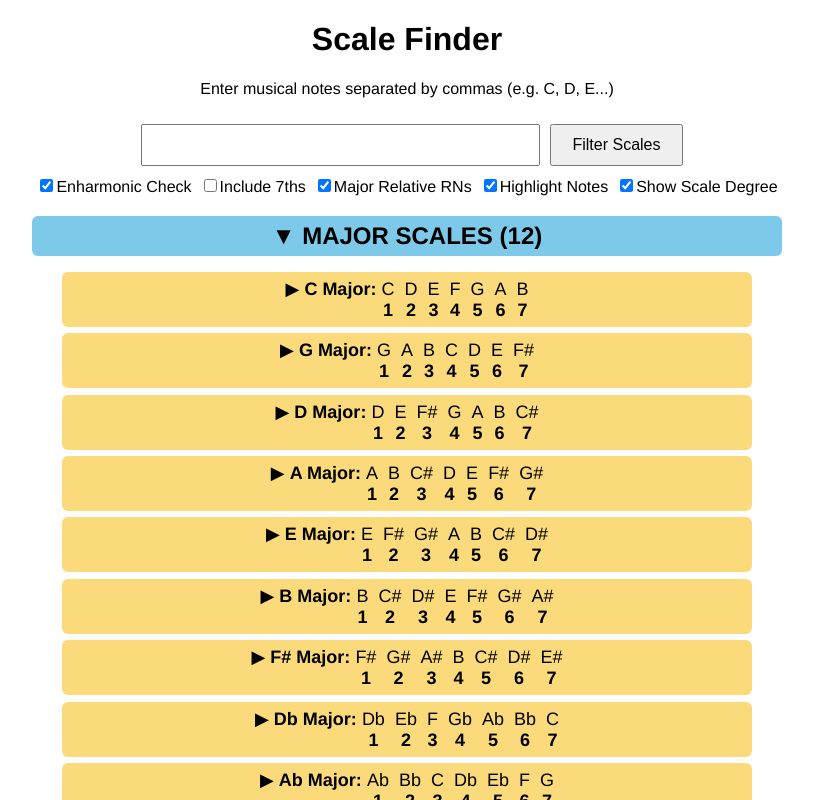
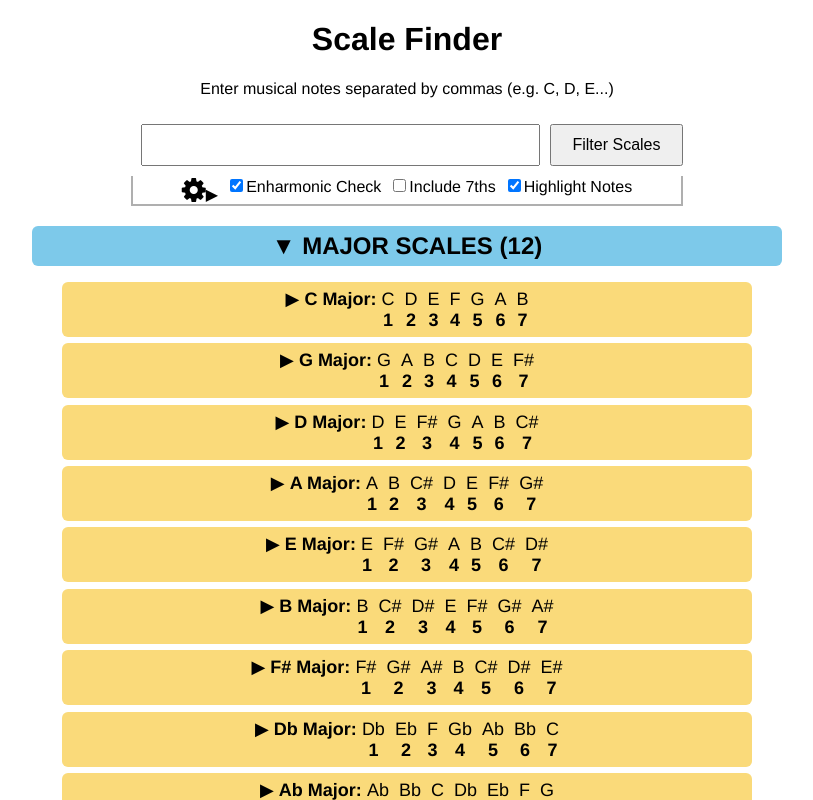
Before and after one commit to AtliGudm/Music-Theory-Helper, a React (Create React App) app: page / in a window 1280 px wide. Both pictures are taken after a click on the button "Filter Scales". Shown: the top 800 px of the page, without its empty margins (233-1046 px from the left). Built offline with nearby package versions, Linux system fonts and the light colour scheme.

Commit message:
Settings Dropdown PROTOTYPE
Added a working version of a settings dropdown, it looks pretty bad, but functional

```diff
--- a/public/index.html
+++ b/public/index.html
@@ -24,6 +24,7 @@
       work correctly both with client-side routing and a non-root public URL.
       Learn how to configure a non-root public URL by running `npm run build`.
     -->
+    <link rel="stylesheet" href="https://cdnjs.cloudflare.com/ajax/libs/font-awesome/4.7.0/css/font-awesome.min.css">
     <title>React App</title>
   </head>
   <body>
--- /dev/null
+++ b/src/pages/HelperComponents.tsx
@@ -0,0 +1,60 @@
+import { modes } from "../data/ModesData";
+
+const getModeAccidental = (index: number, scaleType: string, selectedMode: number) => {
+    const modeAccidental = modes[scaleType][selectedMode].accidentals[index];
+    if(modeAccidental == 0) return "";
+    return modeAccidental;
+}
+
+export const getScaleNotesDisplay = (scaleNotes: string[] | null,
+                              highlightQueryNotes: any,
+                              queryNotes: any,
+                              showNoteScaleDegree: any,
+                              scaleType: string,
+                              selectedMode: number) => {
+    if(scaleNotes == null) return "";
+    if(highlightQueryNotes && queryNotes.length > 0) {
+        let ouputString: any[] = [];
+        scaleNotes.forEach(item => {
+            if(queryNotes.includes(item)) {
+                ouputString.push({style: "highlightedNote", note: item})
+            } else {
+                ouputString.push({style: "standardNote", note: item})
+            }
+        });
+
+        if(showNoteScaleDegree) {
+            return (
+                <div className="scale-note-display">
+                    {ouputString.map((item, index) => (
+                        <div className="chord-notes">
+                            <div className={item.style}>{item.note}{/* {index < scaleNotes.length - 1 ? ",": ""} */}</div>
+                            <div className={`scale-note-degree ${item.style}`}>{getModeAccidental(index, scaleType, selectedMode)}{index+1}</div>
+                        </div>
+                    ))}
+                </div>
+            );
+        }
+        else {
+            return (<>
+                {ouputString.map((item, index) => (
+                    <>
+                    <span className={item.style}>{item.note}</span>
+                    <span>{index < ouputString.length - 1 ? ", ": ""}</span>
+                    </>
+                ))}
+                </>
+            );
+        }
+    }
+    return (!showNoteScaleDegree ? scaleNotes.join(", ") : (
+        <div className="scale-note-display">
+            {scaleNotes.map((item, index) => (
+                <div className="chord-notes">
+                    <div>{item}</div>
+                    <div className="scale-note-degree">{getModeAccidental(index, scaleType, selectedMode)}{index+1}</div>
+                </div>
+            ))}
+        </div>
+    ));
+}
--- a/src/pages/InputField.tsx
+++ b/src/pages/InputField.tsx
@@ -7,8 +7,8 @@ interface InputFieldProps {
     setGroupedScales: (groupedScales: any) => void;
     findScales: (inputText: string) => void;
 }
-
-const InputField = ({ setGroupedScales, findScales }: InputFieldProps) => {
+// @ts-ignore
+const InputField = ({ setGroupedScales, findScales, children }) => {
     const [ queryText, setQueryText] = useState("");
     const [ showDropdown, setShowDropdown ] = useState(false);
     const [ searchResults, setSearchResults ] = useState<Fuzzysort.Results>();
@@ -113,6 +113,7 @@ const InputField = ({ setGroupedScales, findScales }: InputFieldProps) => {
                     </div>)
                 }
             </div>
+            {children}
         </div>
     );
 }
--- a/src/pages/ParallelModesDisplay.tsx
+++ b/src/pages/ParallelModesDisplay.tsx
@@ -6,19 +6,20 @@ import { modes } from '../data/ModesData';
 import { getScale } from "../data/ScaleData";
 import { getFifth, modifyNote } from '../Helpers'
 import { Scale } from "../data/ScaleData";
+import { getScaleNotesDisplay } from "./HelperComponents";
 
 const ParallelModesDisplay = ({scale}: {scale: Scale}) => {
     const [ isOpen, setIsOpen ] = useState(false);
     const [ selectedMode, setSelectedMode ] = useState(0);
-    const { includeSevenths, highlightQueryNotes, queryNotes } = useScaleSettings();
+    const { includeSevenths, highlightQueryNotes, queryNotes, showNoteScaleDegree } = useScaleSettings();
 
     const GetParallelScale = () => {
         const mode = modes[scale.type][selectedMode];
         const fifthShift = mode.fifthShift;
         const parallelRoot = getFifth(scale.root, fifthShift);
         const modeAccidentals = mode.accidentals;
-        // The mode accidentals are always relative to the major scale, so we need to shift the scale
 
+        // The mode accidentals are stored relative to the major scale, so we need to shift the scale
         const majorScaleToModify = getScale("Major", scale.root);
         if (!majorScaleToModify) {
             return <div>Error: Major scale could not be found.</div>;
@@ -30,37 +31,12 @@ const ParallelModesDisplay = ({scale}: {scale: Scale}) => {
         return (
             <>
                 <div className="parallelScaleHeader" style={{marginBottom: "0.4rem", marginTop: "0.4rem"}}>
-                    <strong>{scale.root} {mode.mode}[{parallelRoot} {scale.type}]:</strong> {getScaleNotesDisplay(modifiedScale.notes)}
+                    <strong>{scale.root} {mode.mode}[{parallelRoot} {scale.type}]:</strong> {getScaleNotesDisplay(modifiedScale.notes,highlightQueryNotes,queryNotes,showNoteScaleDegree,scale.type,selectedMode)}
                 </div>
                 <ModeSelector /* style={{display:"inline-flex"}} */ scaleType={scale.type} onModeChange={handleModeChange} selectedMode={selectedMode}/>
                 <ChordsDisplay scale={modifiedScale} selectedMode={selectedMode} includeSevenths={includeSevenths} />
             </>
         );
-    }
-
-    const getScaleNotesDisplay = (scaleNotes: string[] | null) => {
-        if(scaleNotes == null) return "";
-        if(highlightQueryNotes && queryNotes.length > 0) {
-            let ouputString: any[] = [];
-            scaleNotes.forEach(item => {
-                if(queryNotes.includes(item)) {
-                    ouputString.push({style: "highlightedNote", note: item})
-                } else {
-                    ouputString.push({style: "standardNote", note: item})
-                }
-            });
-
-            return (<>
-                {ouputString.map((item, index) => (
-                    <>
-                    <span className={item.style}>{item.note}</span>
-                    <span>{index<ouputString.length-1 ? ", ": ""}</span>
-                    </>
-                ))}
-                </>
-            );
-        }
-        return scaleNotes.join(", ");
     }
 
     const handleModeChange = (mode: number) => {
@@ -70,16 +46,11 @@ const ParallelModesDisplay = ({scale}: {scale: Scale}) => {
 
     return (
         <>
-
-                <div className="parallelModesButton" style={{paddingTop:"10px"}} onClick={() => setIsOpen(!isOpen)}>
-                    {isOpen ? "▼" : "▶"} <strong>Parallel Modes</strong>
-                </div>
-
+            <div className="parallelModesButton" style={{paddingTop:"10px"}} onClick={() => setIsOpen(!isOpen)}>
+                {isOpen ? "▼" : "▶"} <strong>Parallel Modes</strong>
+            </div>
             {isOpen && (
-                <>
-                    {/* <ModeSelector style={{display:"inline-flex"}} scaleType={scale.type} onModeChange={handleModeChange} selectedMode={selectedMode}/> */}
-                    <GetParallelScale />
-                </>
+                <GetParallelScale />
             )}
         </>
     );
--- a/src/pages/ScaleDisplay.tsx
+++ b/src/pages/ScaleDisplay.tsx
@@ -6,7 +6,7 @@ import { modes } from '../data/ModesData';
 import { shiftScale } from '../Helpers'
 import ParallelModesDisplay from "./ParallelModesDisplay";
 import { Scale } from "../data/ScaleData";
-
+import { getScaleNotesDisplay } from './HelperComponents';
 
 const ScaleDisplay = ({scale} : {scale: Scale}) => {
     const { includeSevenths, highlightQueryNotes, queryNotes, showNoteScaleDegree } = useScaleSettings();
@@ -22,7 +22,7 @@ const ScaleDisplay = ({scale} : {scale: Scale}) => {
     const getScaleNotes = () => {
         return (selectedMode !== 0) ? shiftScale(scale, selectedMode) : scale;
     }
-
+/*
     const getScaleNotesDisplay = (scaleNotes: string[] | null) => {
         if(scaleNotes == null) return "";
         if(highlightQueryNotes && queryNotes.length > 0) {
@@ -40,7 +40,7 @@ const ScaleDisplay = ({scale} : {scale: Scale}) => {
                     <div className="scale-note-display">
                         {ouputString.map((item, index) => (
                             <div className="chord-notes">
-                                <div className={item.style}>{item.note}{/* {index < scaleNotes.length - 1 ? ",": ""} */}</div>
+                                <div className={item.style}>{item.note}</div>
                                 <div className={`scale-note-degree ${item.style}`}>{getModeAccidental(index)}{index+1}</div>
                             </div>
                         ))}
@@ -63,19 +63,19 @@ const ScaleDisplay = ({scale} : {scale: Scale}) => {
             <div className="scale-note-display">
                 {scaleNotes.map((item, index) => (
                     <div className="chord-notes">
-                        <div>{item}{/* {index < scaleNotes.length - 1 ? ",": ""} */}</div>
+                        <div>{item}</div>
                         <div className="scale-note-degree">{getModeAccidental(index)}{index+1}</div>
                     </div>
                 ))}
             </div>
         ));
-    }
+    } */
 
-    const getModeAccidental = (index: number) => {
+/*     const getModeAccidental = (index: number) => {
         const modeAccidental = modes[scale.type][selectedMode].accidentals[index];
         if(modeAccidental == 0) return "";
         return modeAccidental;
-    }
+    } */
 
     const handleModeChange = (modeIndex: any) => {
         setSelectedMode(modeIndex);
@@ -88,7 +88,7 @@ const ScaleDisplay = ({scale} : {scale: Scale}) => {
                 <div role="button" style={{marginBottom: "0.4rem"}} className="scaleHeader" onClick={() => setIsOpen(!isOpen)} /* className="scaleHeaderCentered" */>
                     <div style={{display: "inline"}} >
                         {isOpen ? "▼" : "▶"} <strong>{getScaleDisplayName()}:</strong>
-                    </div> {getScaleNotesDisplay(getScaleNotes()?.notes)}
+                    </div> {getScaleNotesDisplay(getScaleNotes()?.notes, highlightQueryNotes, queryNotes, showNoteScaleDegree, scale.type, selectedMode)}
                 </div>
                     {isOpen && (
                         <ModeSelector scaleType={scale.type} onModeChange={handleModeChange} selectedMode={selectedMode}/>
--- a/src/pages/ScaleFinder.css
+++ b/src/pages/ScaleFinder.css
@@ -126,11 +126,18 @@ div.scale-note-degree {
   font-weight: bold;
 }
 
-.settings-container {
+.settings-row {
     display: flex;
     flex-wrap: wrap;
     justify-content: center;
     gap: 8px;
+}
+
+.settings-container {
+  /* background-color: #dedede; */
+  border-bottom: 2px solid rgb(175, 175, 175);
+  border-left: 2px solid rgb(175, 175, 175);
+  border-right: 2px solid rgb(175, 175, 175);
 }
 
 .scaleHeaderContainer {
--- a/src/pages/ScaleFinder.tsx
+++ b/src/pages/ScaleFinder.tsx
@@ -7,11 +7,10 @@ import { scales, Scale } from "../data/ScaleData";
 import fuzzysort from "fuzzysort";
 import ScaleFinderSettings from "./ScaleFinderSettings";
 import InputField from "./InputField";
-import { CheckboxSetting } from "./CheckboxSetting";
 
 
 const ScaleFinder = () => {
-    const { enharmonicEquivalence, setEnharmonicEquivalence, setQueryNotes } = useScaleSettings();
+    const { enharmonicEquivalence, setQueryNotes } = useScaleSettings();
     const [ groupedScales, setGroupedScales ] = useState<{ [key: string]: Scale[] }>({});
 
     const findScales = (queryText: string) => {
@@ -58,14 +57,10 @@ const ScaleFinder = () => {
         <div className="scaleFinder">
             <h1>Scale Finder</h1>
             <p>Enter musical notes separated by commas (e.g. C, D, E...)</p>
-            <InputField setGroupedScales={setGroupedScales} findScales={findScales}/>
-            <div className="settings-container">
-                <CheckboxSetting id={"enharmonicEquivalence"}
-                                    checked={enharmonicEquivalence}
-                                    onChange={() => setEnharmonicEquivalence(!enharmonicEquivalence)}
-                                    label={"Enharmonic Check"} />
+            <InputField setGroupedScales={setGroupedScales} findScales={findScales}>
                 <ScaleFinderSettings/>
-            </div>
+            </InputField>
+
             <div style={{maxWidth: "750px", marginLeft: "auto", marginRight: "auto"}}>
                 {Object.keys(groupedScales).length > 0 ? (
                     Object.entries(groupedScales).map(([type, scales]) => (
--- a/src/pages/ScaleFinderSettings.tsx
+++ b/src/pages/ScaleFinderSettings.tsx
@@ -1,32 +1,46 @@
 import { CheckboxSetting } from "./CheckboxSetting";
 import { useScaleSettings } from "../ScaleSettingsContext";
+import { useState } from "react";
 
 const ScaleFinderSettings = () => {
     const { includeSevenths, setIncludeSevenths,
-//        enharmonicEquivalence, setEnharmonicEquivalence,
+        enharmonicEquivalence, setEnharmonicEquivalence,
         romanNumeralsMajorAdjusted, setRomanNumeralsMajorAdjusted,
         highlightQueryNotes, setHighlightQueryNotes,
         showNoteScaleDegree,setShowNoteScaleDegree } = useScaleSettings();
+    const [isOpen, setIsOpen] = useState(false);
 
     return (
-        <>
+        <div className="settings-container">
+            <div className="settings-row">
+                <div><i className="fa fa-gear" onClick={()=> setIsOpen(!isOpen)} style={{ fontSize: "28px" }}></i>{isOpen ? "▼" : "▶"}</div>
+                <CheckboxSetting id={"enharmonicEquivalence"}
+                                checked={enharmonicEquivalence}
+                                onChange={() => setEnharmonicEquivalence(!enharmonicEquivalence)}
+                                label={"Enharmonic Check"} />
                 <CheckboxSetting id={"includeSevenths"}
                                 checked={includeSevenths}
                                 onChange={() => setIncludeSevenths(!includeSevenths)}
                                 label={"Include 7ths"} />
+                <CheckboxSetting id={"highlightQueryNotes"}
+                                checked={highlightQueryNotes}
+                                onChange={() => setHighlightQueryNotes(!highlightQueryNotes)}
+                                label={"Highlight Notes"} />
+            </div>
+            {isOpen && (
+                <div className="settings-row">
+                    <CheckboxSetting id={"showNoteScaleDegree"}
+                                    checked={showNoteScaleDegree}
+                                    onChange={() => setShowNoteScaleDegree(!showNoteScaleDegree)}
+                                    label={"Show Scale Degree"} />
                     <CheckboxSetting id={"romanNumeralsMajorAdjusted"}
                                     checked={romanNumeralsMajorAdjusted}
                                     onChange={() => setRomanNumeralsMajorAdjusted(!romanNumeralsMajorAdjusted)}
                                     label={"Major Relative RNs"} />
-            <CheckboxSetting id={"highlightQueryNotes"}
-                            checked={highlightQueryNotes}
-                            onChange={() => setHighlightQueryNotes(!highlightQueryNotes)}
-                            label={"Highlight Notes"} />
-            <CheckboxSetting id={"showNoteScaleDegree"}
-                            checked={showNoteScaleDegree}
-                            onChange={() => setShowNoteScaleDegree(!showNoteScaleDegree)}
-                            label={"Show Scale Degree"} />
-        </>
+                </div>
+            )}
+
+        </div>
     );
 }
 
```
Lines whose indentation alone changed are shown as unchanged.
